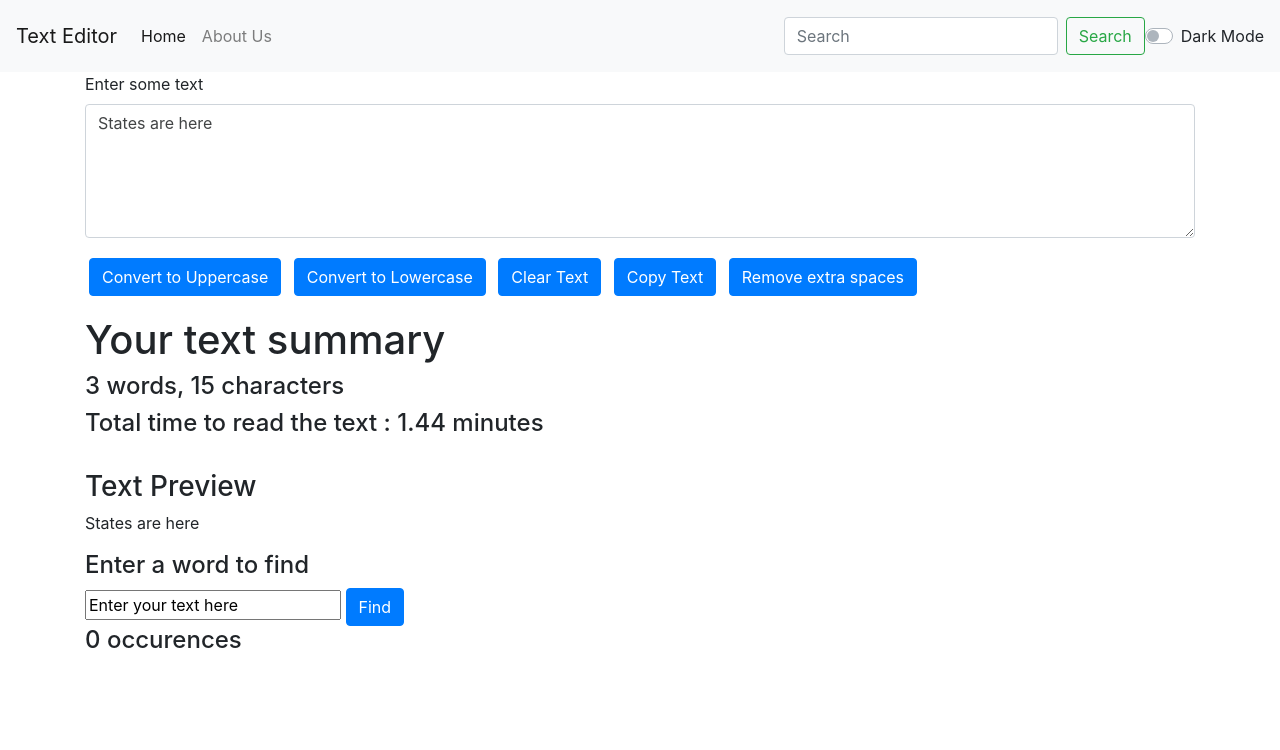
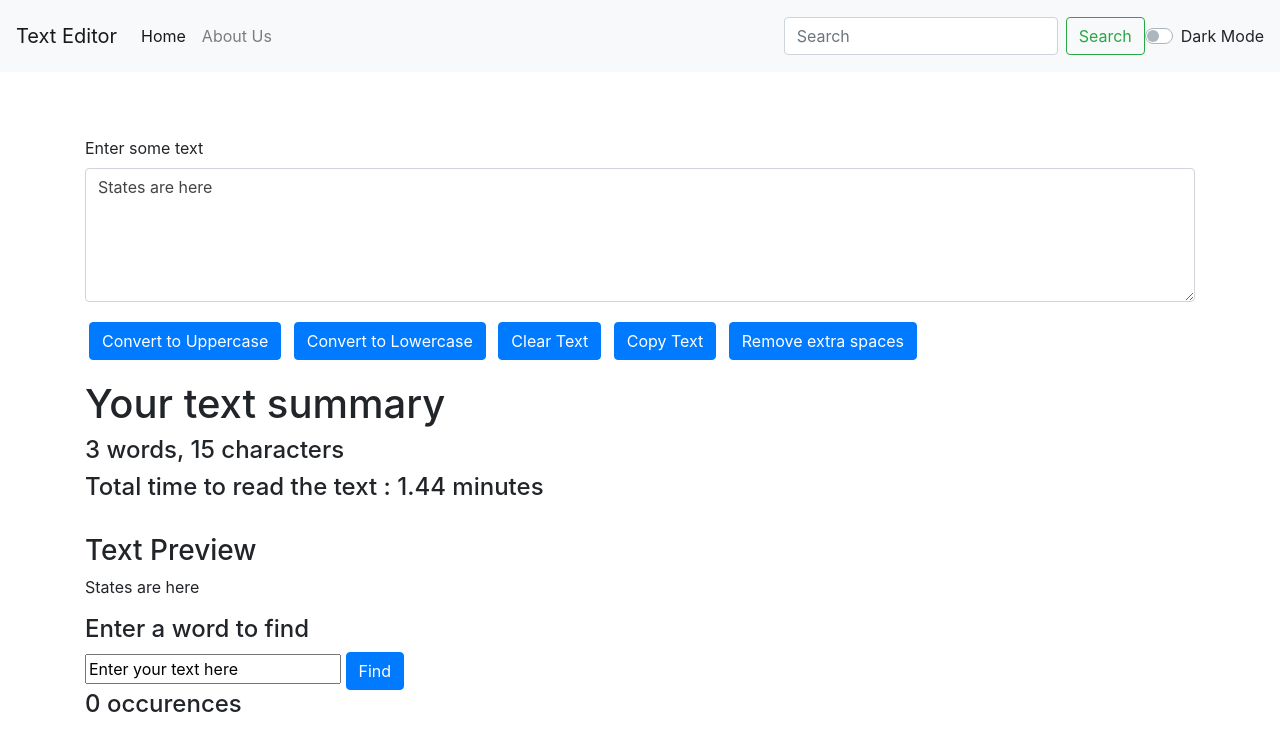
Before and after one commit to muhammadabdullah660/Text-Editor, a React (Create React App) app: page / in a window 1280 px wide. Shown: the top 750 px of the page. Built offline with nearby package versions, Linux system fonts and the light colour scheme.

Commit message:
Fixing cls(cumulative layout shift) in Alert

```diff
--- a/src/Components/Alert/Alert.js
+++ b/src/Components/Alert/Alert.js
@@ -6,18 +6,16 @@ export default function Alert(props) {
   };
 
   return (
-    props.alert && (
+    <div style={{ height: "4pc" }}>
+      {props.alert && (
         <div
           className={`alert alert-${props.alert.type} alert-dismissible fade show`}
           role="alert"
-        // style={{
-        //   backgroundColor: props.mode === "dark" ? "#042745" : "",
-        //   color: props.mode === "dark" ? "white" : "",
-        // }}
         >
           {capitalize(props.alert.type)}: {capitalize(props.alert.message)}
         </div>
-    )
+      )}
+    </div>
   );
 }
 Alert.defaultProps = {
```
Lines whose indentation alone changed are shown as unchanged.
